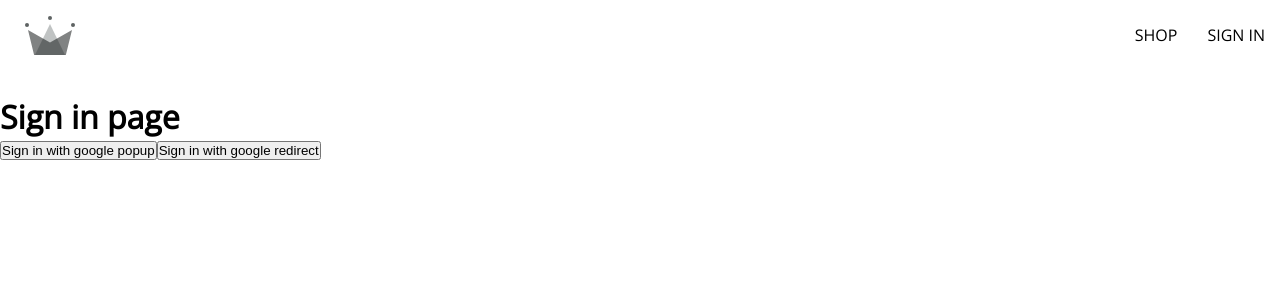
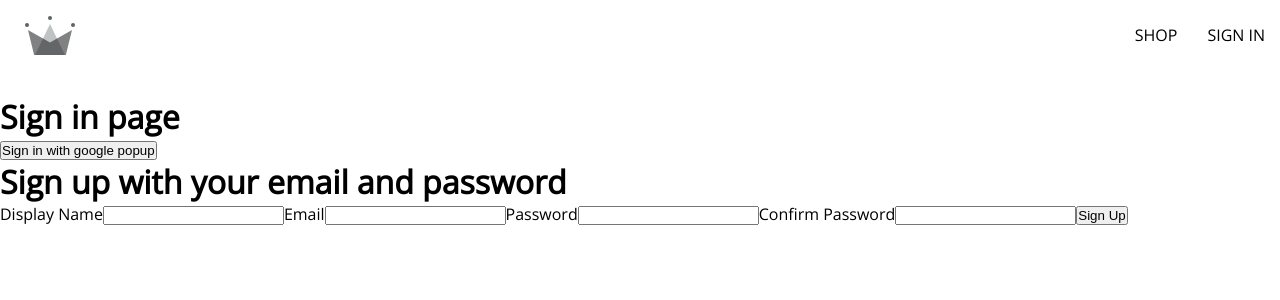
Before and after one commit to Asma-Abed/Clothing-App, a React (Create React App) app: page /sign-in in a window 1280 px wide. Shown: the top 300 px of the page. Built offline with nearby package versions, Linux system fonts and the light colour scheme.

Commit message:
sign up with email and password added

```diff
--- /dev/null
+++ b/src/components/signUp-form/sign-up-form.component.jsx
@@ -0,0 +1,73 @@
+import { useState } from 'react';
+
+import { createUserWithEmailPassword } from '../../utils/firebase/firebase.utils';
+
+const defaultFormFields = {
+  displayName: '',
+  email: '',
+  password: '',
+  confirmPassword: '',
+};
+
+const SignUpForm = () => {
+  const [formFields, setFormFields] = useState(defaultFormFields);
+  const { displayName, email, password, confirmPassword } = formFields;
+
+  console.log(formFields);
+
+  const handleSubmit = async (event) => {
+    event.preventDefault();
+  };
+
+  const handleChange = (event) => {
+    const { name, value } = event.target;
+    setFormFields({ ...formFields, [name]: value });
+  };
+
+  return (
+    <div>
+      <h1>Sign up with your email and password</h1>
+      <form onSubmit={() => {}}>
+        <label>Display Name</label>
+        <input
+          type='text'
+          required
+          onChange={handleChange}
+          name='displayName'
+          value={displayName}
+        />
+
+        <label>Email</label>
+        <input
+          type='email'
+          required
+          onChange={handleChange}
+          name='email'
+          value={email}
+        />
+
+        <label>Password</label>
+        <input
+          type='password'
+          required
+          onChange={handleChange}
+          name='password'
+          value={password}
+        />
+
+        <label>Confirm Password</label>
+        <input
+          type='password'
+          required
+          onChange={handleChange}
+          name='confirmPassword'
+          value={confirmPassword}
+        />
+
+        <button type='submit'>Sign Up</button>
+      </form>
+    </div>
+  );
+};
+
+export default SignUpForm;
--- a/src/routes/sign-in/sign-in.component.jsx
+++ b/src/routes/sign-in/sign-in.component.jsx
@@ -1,24 +1,11 @@
-import { useEffect } from 'react';
-import { getRedirectResult } from 'firebase/auth';
-
 import {
-  auth,
   signInWithGooglePopup,
-  signInWithGoogleRedirect,
   createUserDocFromAuth,
 } from '../../utils/firebase/firebase.utils';
 
+import SignUpForm from '../../components/signUp-form/sign-up-form.component';
+
 const SignIn = () => {
-  useEffect(() => {
-    async function fetchData() {
-      const response = await getRedirectResult(auth);
-      console.log(response);
-      if (response) {
-        const userDocRef = await createUserDocFromAuth(response.user);
-      }
-    }
-    fetchData();
-  }, []);
   const logGoogleUser = async () => {
     const { user } = await signInWithGooglePopup();
     const userDocRef = await createUserDocFromAuth(user);
@@ -28,9 +15,7 @@
     <div>
       <h1>Sign in page</h1>
       <button onClick={logGoogleUser}>Sign in with google popup</button>
-      <button onClick={signInWithGoogleRedirect}>
-        Sign in with google redirect
-      </button>
+      <SignUpForm />
     </div>
   );
 };
--- a/src/utils/firebase/firebase.utils.js
+++ b/src/utils/firebase/firebase.utils.js
@@ -4,6 +4,7 @@
   signInWithRedirect,
   signInWithPopup,
   GoogleAuthProvider,
+  createUserWithEmailAndPassword,
 } from 'firebase/auth';
 
 import { getFirestore, doc, getDoc, setDoc } from 'firebase/firestore';
@@ -39,6 +40,7 @@
 export const db = getFirestore();
 
 export const createUserDocFromAuth = async (userAuth) => {
+  if (!userAuth) return;
   const userDocRef = doc(db, 'users', userAuth.uid);
   console.log(userDocRef);
   const userSnapShot = await getDoc(userDocRef);
@@ -56,3 +58,8 @@
   }
   return userDocRef;
 };
+
+export const createUserWithEmailPassword = async (email, password) => {
+  if (!email || !password) return;
+  return await createUserWithEmailAndPassword(auth, email, password);
+};
```
